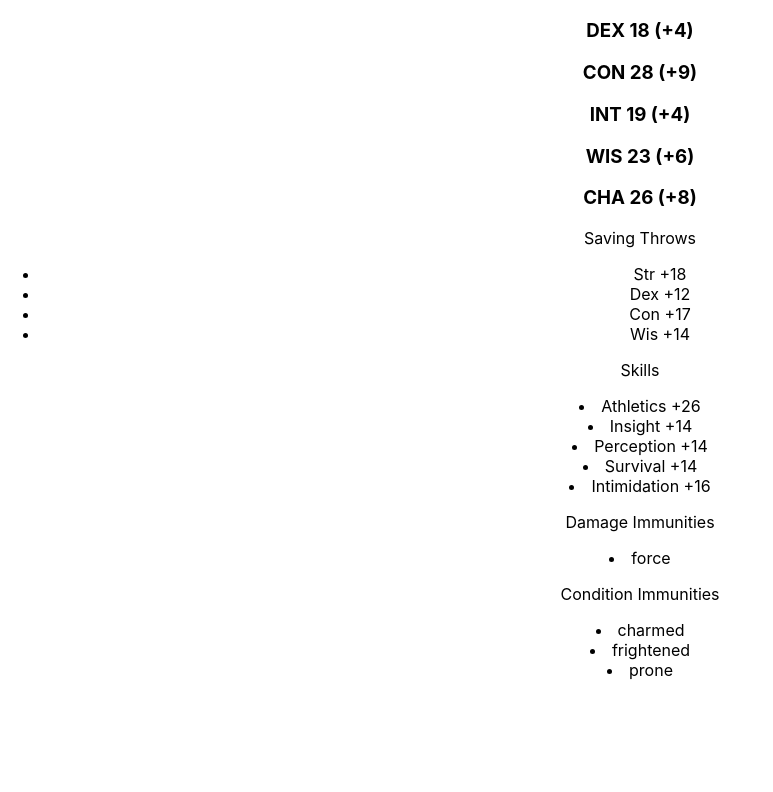
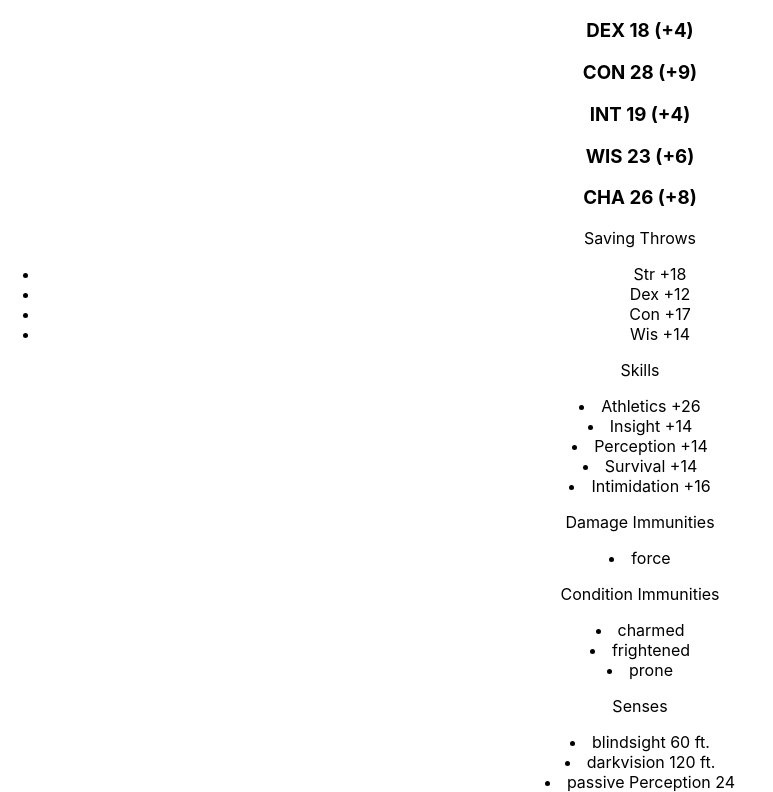
Before and after one commit to matt-evangelidis/5e-monster-viewer, a React (Create React App) app: page / in a window 1280 px wide. Shown: the part 426-1218 px from the top of the page, without its empty margins (0-773 px from the left). Before the commit the page ends 1106 px from the top, so only its background shows below. Built offline with nearby package versions, Linux system fonts and the light colour scheme.

Commit message:
Implemented Senses Component; remade senses of Creature class to use key-value interface

```diff
--- a/src/App.tsx
+++ b/src/App.tsx
@@ -53,11 +53,10 @@ const dragon: Creature = {
         force: 2
     },
     conditionImmunes: ["frightened","charmed","prone"],
-    senses:{
-        blindsight: 60,
-        darkvision: 120
-        //passive
-    },
+    senses:[
+        {key:"darkvision", value: 120},
+        {key:"blindsight", value: 60},
+    ],
     languages: ["Common", "Draconic"],
     challenge: 27,
     traits: [],
--- a/src/components/Monster.tsx
+++ b/src/components/Monster.tsx
@@ -7,6 +7,7 @@ import { SavingThrows } from "./SavingThrows";
 import { Skills } from "./Skills";
 import { DamageVulnResistImmune } from "./DamageVulnResistImmune";
 import { ConditionImmunes } from "./ConditionImmunes";
+import { Senses } from "./Senses";
 
 interface Props {
     creature: Creature;
@@ -27,7 +28,7 @@ const Monster: React.FC<Props> = ({ creature }) => {
             <Skills skills={creature.skills} stats={creature.stats} proficiency={creature.proficiency}/>
             <DamageVulnResistImmune damages={creature.damageVulnResistImmune}/>
             <ConditionImmunes conditions={creature.conditionImmunes}/>
-            {/* Senses */}
+            <Senses senses={creature.senses} stats={creature.stats} skills={creature.skills} proficiency={creature.proficiency}/>
             {/* Languages */}
             {/* Challenge */}
             {/* Traits */}
--- /dev/null
+++ b/src/components/Senses.tsx
@@ -0,0 +1,39 @@
+import React from "react";
+import { ISense, ISkills, IStats } from "../types/Creature";
+import { calculateStat } from "../utils/calculateStat";
+import { sortAZ } from "../utils/sortAZ";
+
+interface Props {
+    senses: ISense[]| undefined;
+    skills: ISkills | undefined;
+    stats: IStats;
+    proficiency: number;
+};
+
+export const Senses: React.FC<Props> = ({senses, skills, stats, proficiency}) => {
+
+    if (!senses) {
+        return null;
+    }
+
+    senses.sort((a, b) => sortAZ(a.key, b.key));
+    console.log("senses",senses);
+
+    const passive = skills?.wisdom?.find(skill => skill.key === "perception");
+    let value = 10 + calculateStat(stats.wisdom);
+    console.log(passive);
+    if (passive) {
+        value += proficiency * passive.prof;
+    }
+    console.log(value);
+
+    const displaySenses = senses.map(item => {return <li key={item.key}>{item.key} {item.value} ft.</li>});
+
+    return(
+        <div>
+            <p>Senses</p>
+            {displaySenses}
+            <li key={passive?.key}>passive Perception {value}</li>
+        </div>
+    );
+};
```
Also changed, not shown: src/types/Creature.tsx (+5 -8 lines), 1 other file (tests, documents, lock files or other folders).
